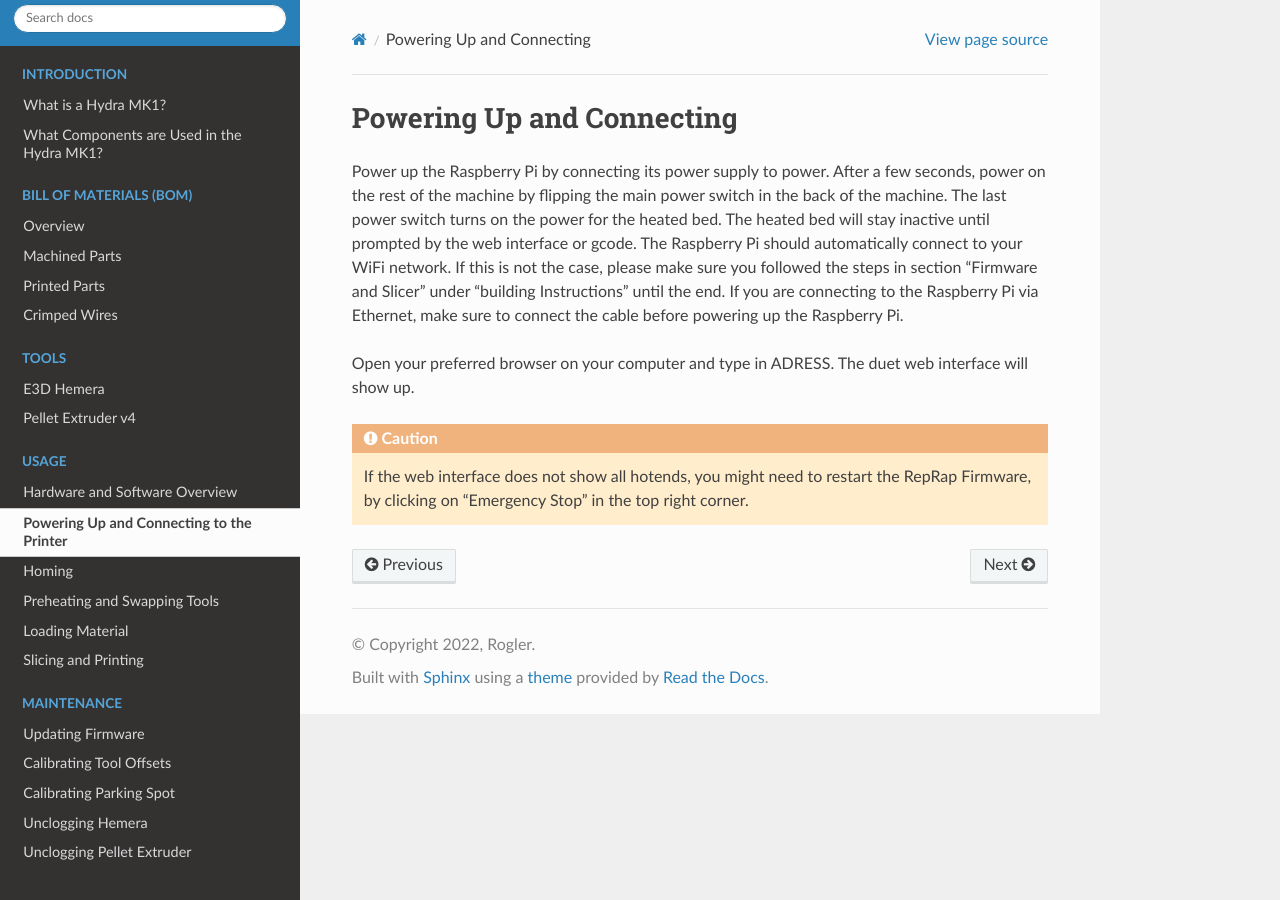
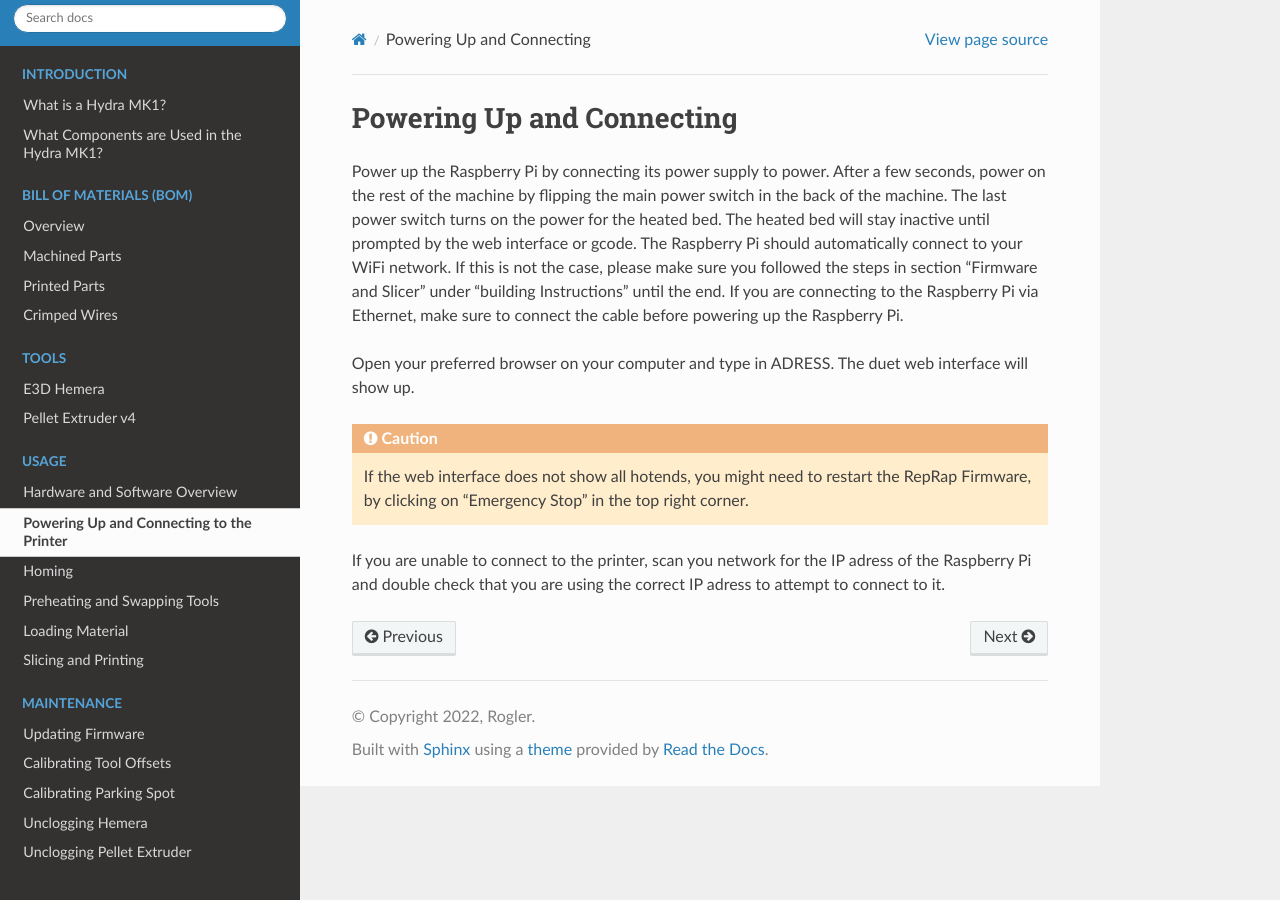
Before and after one commit to srl-ethz/hydra-documentation, a Sphinx documentation site: the page built from docs/source/usage/power.rst, in a window 1280 px wide. Built offline with Sphinx 7.4.7 and the Read the Docs theme 2.0.0, drawn with Linux system fonts in a browser that asks for light colours; pages that are not in the unit, such as notebooks, are missing from menus.

Commit message:
Update power.rst

```diff
--- a/docs/source/usage/power.rst
+++ b/docs/source/usage/power.rst
@@ -8,3 +8,5 @@ The Raspberry Pi should automatically connect to your WiFi network. If this is n
 Open your preferred browser on your computer and type in ADRESS. The duet web interface will show up.
 
 .. Caution:: If the web interface does not show all hotends, you might need to restart the RepRap Firmware, by clicking on "Emergency Stop" in the top right corner.
+
+If you are unable to connect to the printer, scan you network for the IP adress of the Raspberry Pi and double check that you are using the correct IP adress to attempt to connect to it.
```
